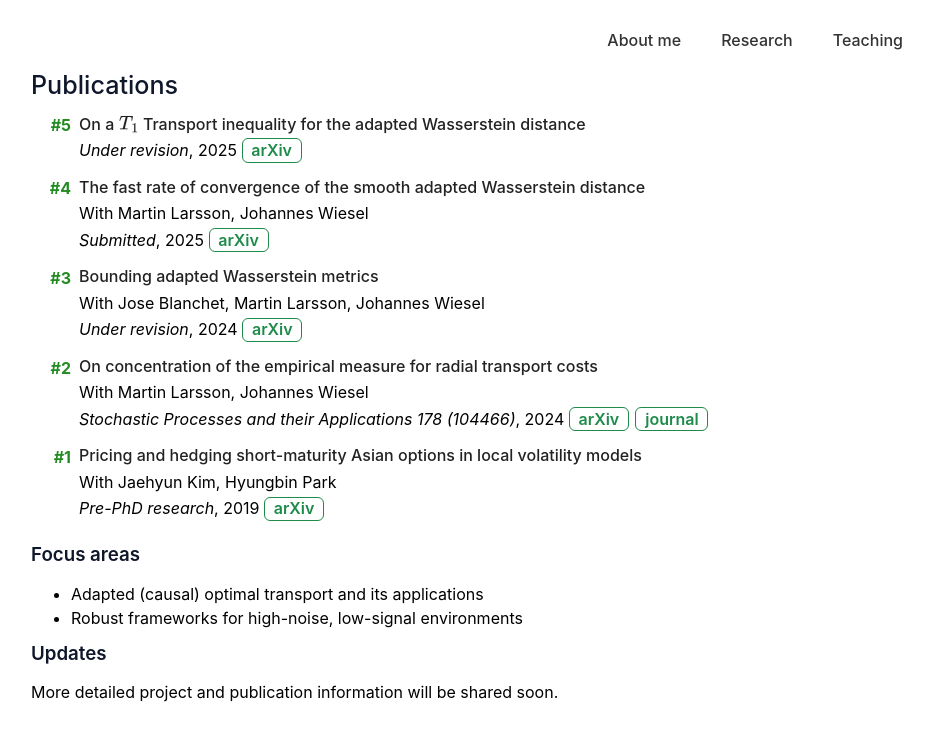
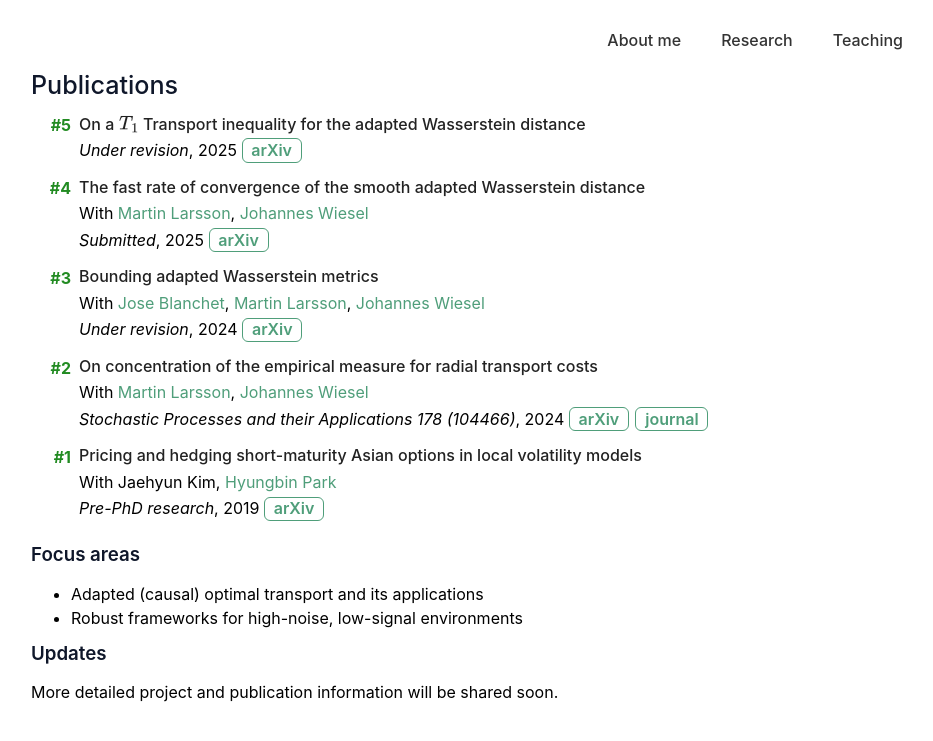
Before and after one commit to Jonghwap/Jonghwap.github.io, a Jekyll site: the page built from research.md, in a window 1280 px wide. Shown: the top 741 px of the page, without its empty margins (209-1142 px from the left). Built offline with Jekyll 4.4.1, drawn with Linux system fonts in a browser that asks for light colours; a style sheet for code colours, icons or effects is not loaded.

Commit message:
Update minimal-light.scss

```diff
--- a/_sass/minimal-light.scss
+++ b/_sass/minimal-light.scss
@@ -270,12 +270,12 @@ h1 {
 }
 
 a {
-  color:#000;
+  color:#4f9e7a;
   text-decoration:none;
 }
 
 a:hover {
-  color:#000;
+  color:#3d775f;
   text-decoration:underline;
 }
 
@@ -290,8 +290,8 @@ a:hover {
   display: inline-block;
   padding: 0.1em 0.55em;
   background-color: #ffffff;
-  color: #1e8b4b;
-  border: 1px solid #1e8b4b;
+  color: #4f9e7a;
+  border: 1px solid #4f9e7a;
   border-radius: 6px;
   font-weight: 600;
   line-height: 1.2;
@@ -303,23 +303,23 @@ a:hover {
 .journal-button:hover,
 .journal-button:focus {
   background-color: #f2fff6;
-  color: #146735;
-  border-color: #146735;
+  color: #3d775f;
+  border-color: #3d775f;
 }
 
 @media (prefers-color-scheme: dark) {
   a {
-    color:#000;
+    color:#4f9e7a;
   }
 }
 
 .accent-link {
-  color: #228b22;
+  color: #4f9e7a;
 }
 
 .accent-link:hover,
 .accent-link:focus {
-  color: #228b22;
+  color: #3d775f;
   text-decoration: underline;
 }
 
```
